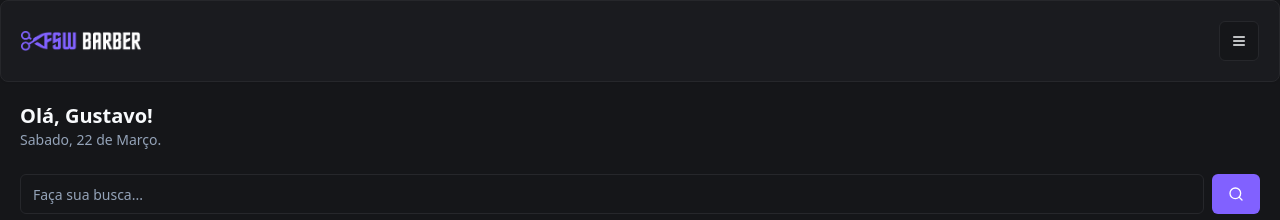
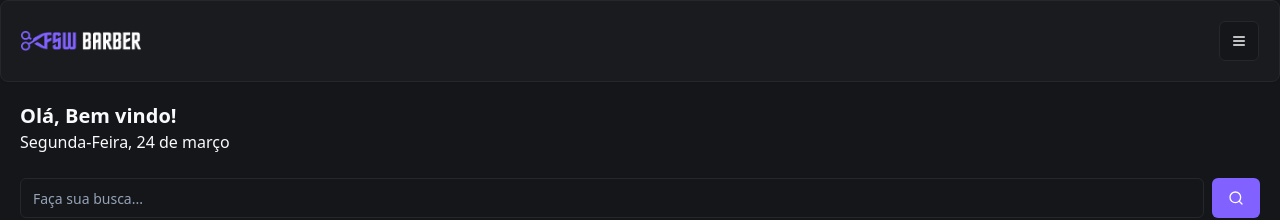
Before and after one commit to GustavoOrelio/Barber-2.0, a Next.js app: page / in a window 1280 px wide. Shown: the top 220 px of the page. Built offline with nearby package versions, Linux system fonts and the light colour scheme; no server answers; the database is empty.

Commit message:
feat: update welcome massage

```diff
--- a/app/page.tsx
+++ b/app/page.tsx
@@ -9,6 +9,8 @@
 import Link from 'next/link'
 import { getServerSession } from 'next-auth'
 import { authOptions } from './_lib/auth'
+import { ptBR } from 'date-fns/locale/pt-BR'
+import { format } from 'date-fns'
 
 const Home = async () => {
   const session = await getServerSession(authOptions)
@@ -44,8 +46,13 @@
     <div>
       <Header />
       <div className="p-5">
-        <h2 className="text-xl font-bold">Olá, Gustavo!</h2>
-        <p className="text-sm text-muted-foreground">Sabado, 22 de Março.</p>
+        <h2 className="text-xl font-bold">
+          Olá, {session?.user ? session.user.name : 'Bem vindo'}!
+        </h2>
+        <p>
+          <span className="capitalize">{format(new Date(), 'EEEE, dd ', { locale: ptBR })}</span>
+          <span> de {format(new Date(), 'MMMM', { locale: ptBR })}</span>
+        </p>
 
         <div className="mt-6">
           <Search />
```
